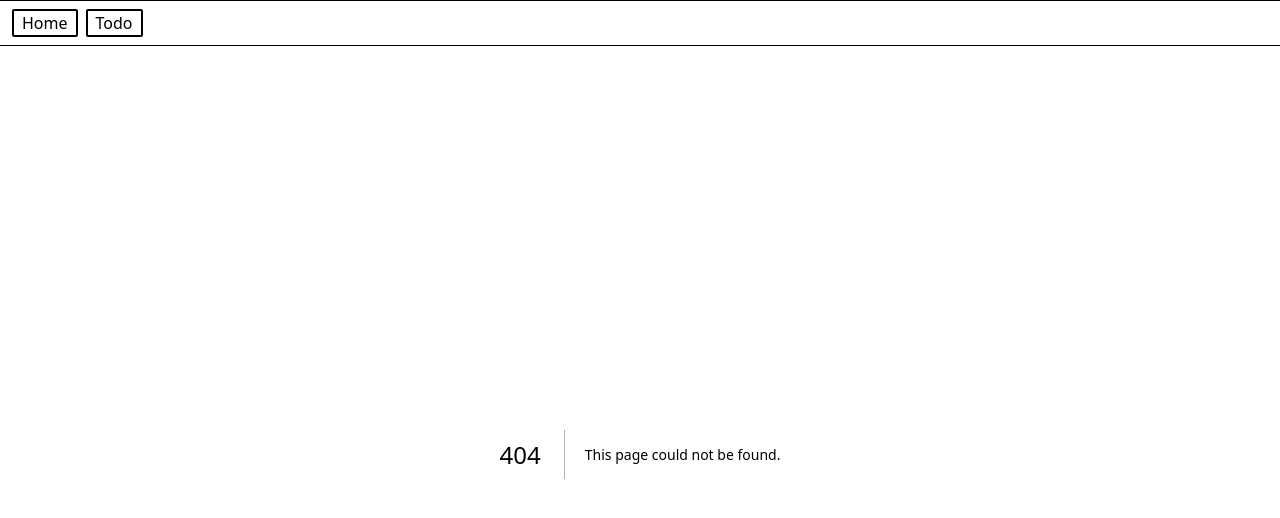
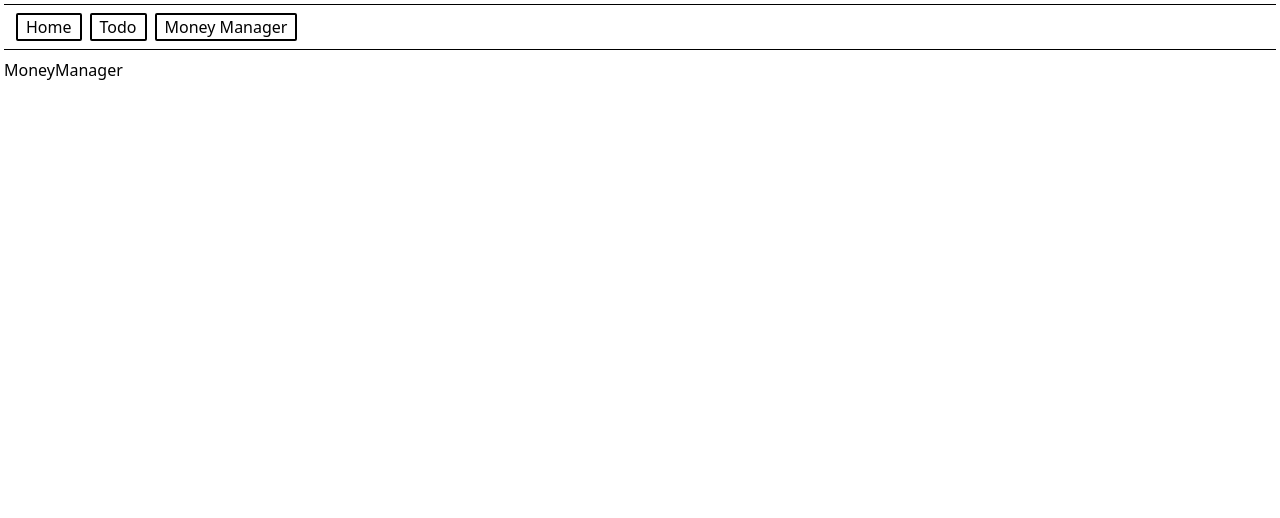
Before and after one commit to protoxianyx/moneymanager, a Next.js app: page /moneymanager in a window 1280 px wide. Before the commit this address had no page. Shown: the top 518 px of the page. Built offline with nearby package versions, Linux system fonts and the light colour scheme.

Commit message:
fresh start

```diff
--- a/app/components/Navbar.tsx
+++ b/app/components/Navbar.tsx
@@ -14,6 +14,13 @@ const Navbar = () => {
       >
         Todo
       </Link>
+
+      <Link
+        href={"/moneymanager"}
+        className="px-2 border-2 border-black rounded-xs mx-1"
+      >
+        Money Manager
+      </Link>
     </div>
   );
 };
```
Also changed, not shown: app/moneymanager/page.tsx (renamed from app/moneymanager/layout.tsx).
